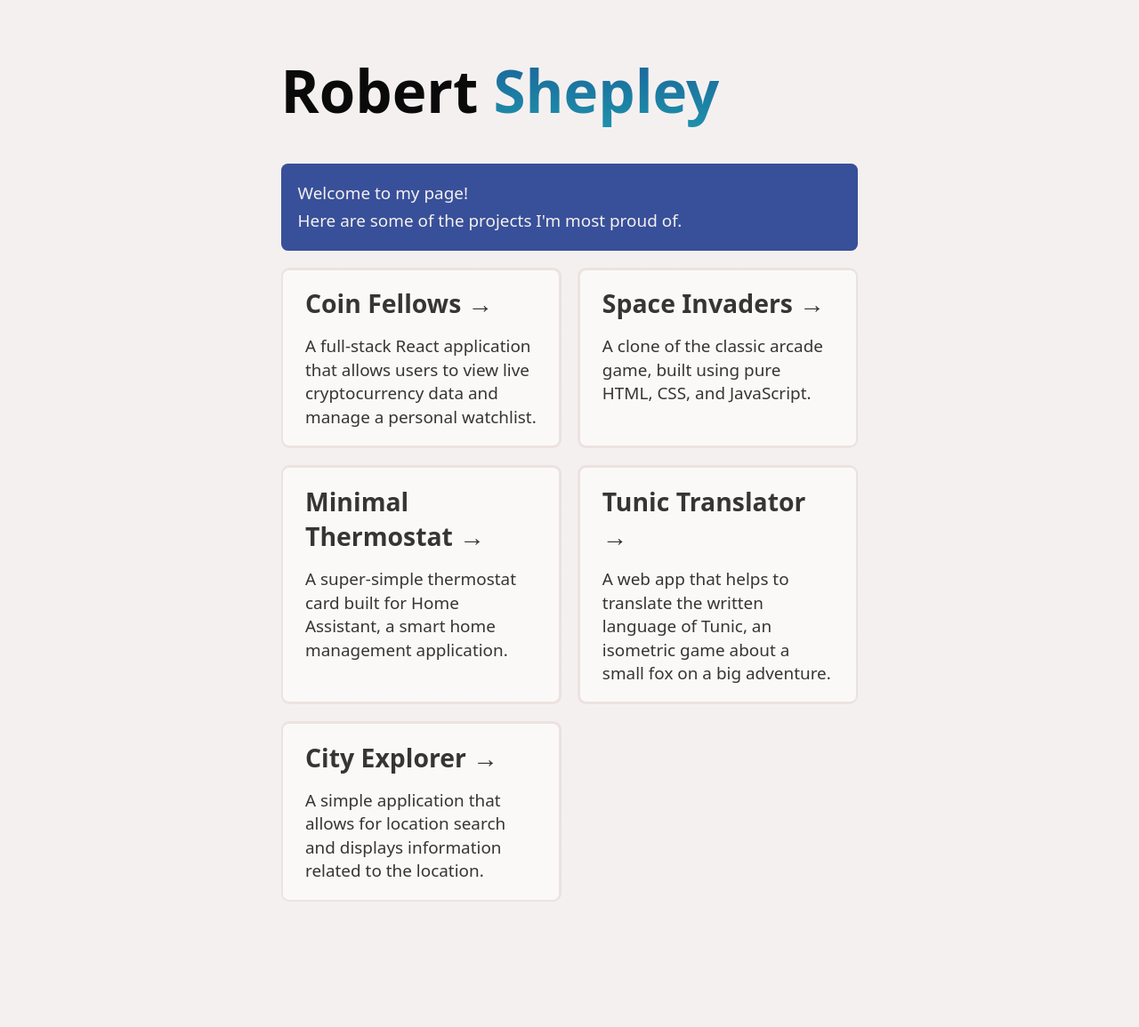
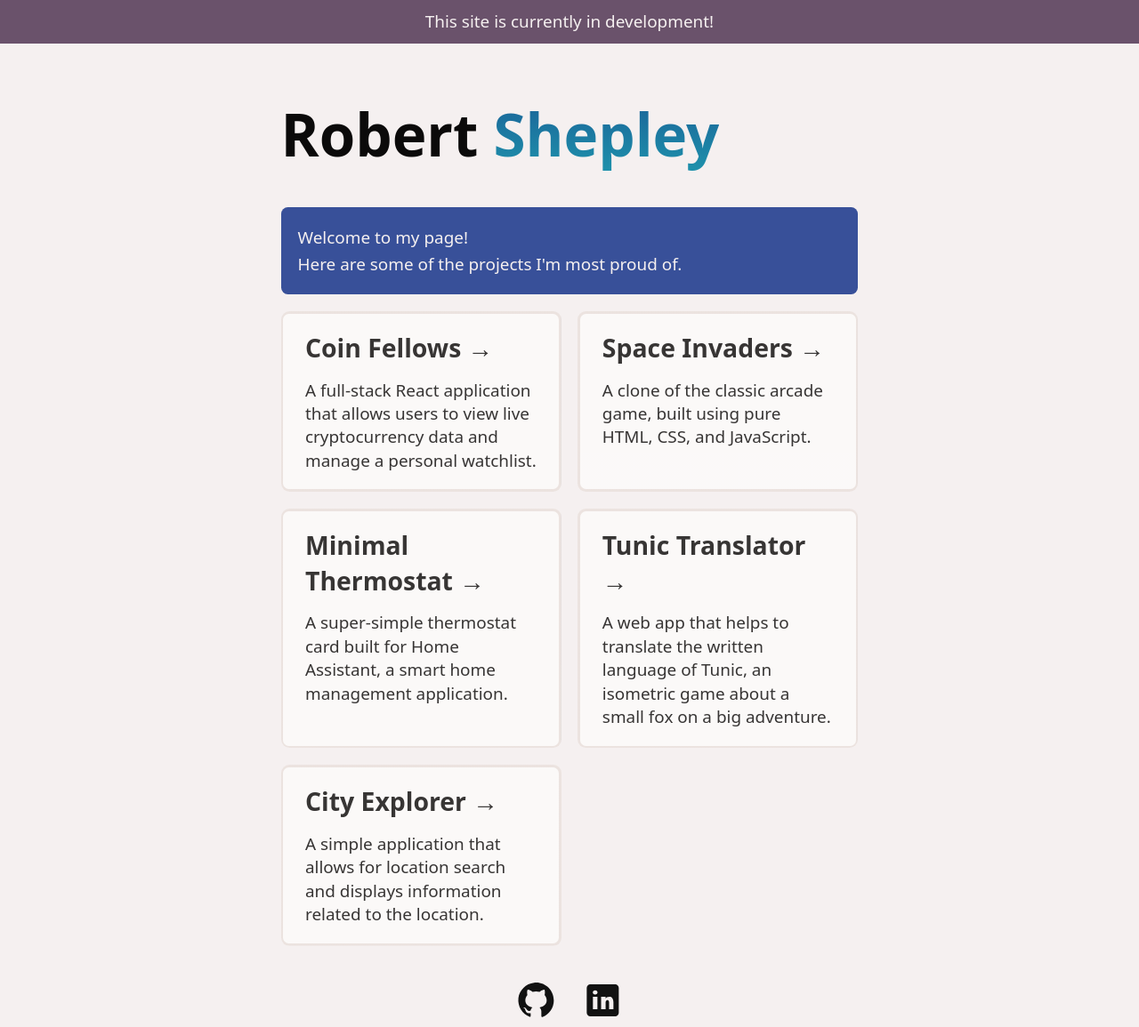
Before and after one commit to ShepleySound/shepleysound.github.io, an Astro site: page / in a window 1280 px wide. Shown: the whole page at 89% size. Before the commit the page ends 1078 px from the top, so only its background shows below. Built offline with nearby package versions, Linux system fonts and the light colour scheme; Astro itself is replaced by a stand-in of ours.

Commit message:
Change social icons and development header.

```diff
--- a/package.json
+++ b/package.json
@@ -11,6 +11,7 @@
     "astro": "astro"
   },
   "dependencies": {
-    "astro": "^1.2.6"
+    "astro": "^1.2.6",
+    "astro-icon": "^0.7.3"
   }
 }
--- /dev/null
+++ b/src/components/Footer.astro
@@ -0,0 +1,54 @@
+---
+import { Icon } from "astro-icon";
+---
+
+<footer>
+  <!-- <Icon name="github" /> -->
+  <div class="social-links">
+    <a href="https://github.com/shepleysound" class="social">
+      <Icon name="github" />
+    </a>
+    <a href="https://linkedin.com/in/" class="social">
+      <Icon name="linkedin" />
+    </a>
+  </div>
+</footer>
+<style>
+  :root {
+    --link-gradient: linear-gradient(
+      45deg,
+      #27829c,
+      #2338a2 30%,
+      var(--color-border) 60%
+    );
+  }
+
+  footer {
+    display: flex;
+    flex-direction: column;
+    align-items: center;
+    justify-content: center;
+    margin-top: auto;
+  }
+
+  .social-links {
+    display: flex;
+    align-items: center;
+    justify-content: center;
+  }
+
+  .social {
+    margin: 0 0.5rem;
+  }
+
+  [astro-icon] {
+    width: 3rem;
+    color: #121212;
+    fill: #121212;
+    transition: fill 0.6s cubic-bezier(0.22, 1, 0.36, 1);
+  }
+
+  [astro-icon]:hover {
+    fill: #385099;
+  }
+</style>
--- a/src/layouts/Layout.astro
+++ b/src/layouts/Layout.astro
@@ -3,8 +3,10 @@ export interface Props {
 	title: string;
 }
 
-import githubLogo from "../assets/icons8_github.svg";
-import linkedinLogo from "../assets/icons8_linkedin.svg";
+import { Icon } from "astro-icon";
+import Footer from "../components/Footer.astro";
+// import githubLogo from "../assets/icons8_github.svg";
+// import linkedinLogo from "../assets/icons8_linkedin.svg";
 
 const { title } = Astro.props;
 ---
@@ -20,14 +22,7 @@ const { title } = Astro.props;
 	</head>
 	<body>
 		<slot />
-		<footer>
-			<a href="http://github.com/shepleysound">
-				<img src={githubLogo} />
-			</a>
-			<a href="http://linkedin.com/in/robert-shepley">
-				<img src={linkedinLogo} />
-			</a>
-		</footer>
+		<Footer />
 		<style>
 			:root {
 				--font-size-base: clamp(1rem, 0.34vw + 0.91rem, 1.19rem);
@@ -47,13 +42,10 @@ const { title } = Astro.props;
 			}
 
 			body {
+				height: 100vh;
 				margin: 0;
-			}
-
-			footer {
 				display: flex;
-				align-items: center;
-				justify-content: center;
+				flex-direction: column;
 			}
 		</style>
 
--- a/src/pages/index.astro
+++ b/src/pages/index.astro
@@ -4,11 +4,12 @@ import Card from "../components/Card.astro";
 ---
 
 <Layout title="Robert Shepley">
+	<p class="development-info">This site is currently in development!</p>
 	<main>
 		<h1>Robert <span class="text-gradient">Shepley</span></h1>
 		<p class="instructions">
 			Welcome to my page!<br />
-			Here are some of the projects I'm most proud of.
+			Here are some of the projects I'm most proud of.<br />
 		</p>
 		<ul role="list" class="link-card-grid">
 			<Card
@@ -85,11 +86,13 @@ import Card from "../components/Card.astro";
 		color: var(--color-bg);
 	}
 
-	.instructions code {
-		font-size: 0.875em;
-		border: 0.1em solid var(--color-border);
-		border-radius: 4px;
-		padding: 0.15em 0.25em;
+	.development-info {
+		background: #6a526b;
+		color: var(--color-bg);
+		margin: 0;
+		text-align: center;
+		line-height: 1.6;
+		padding: 0.5rem;
 	}
 
 	.link-card-grid {
```
Also changed, not shown: src/icons/github.svg (added), src/icons/linkedin.svg (added), 1 other file.
